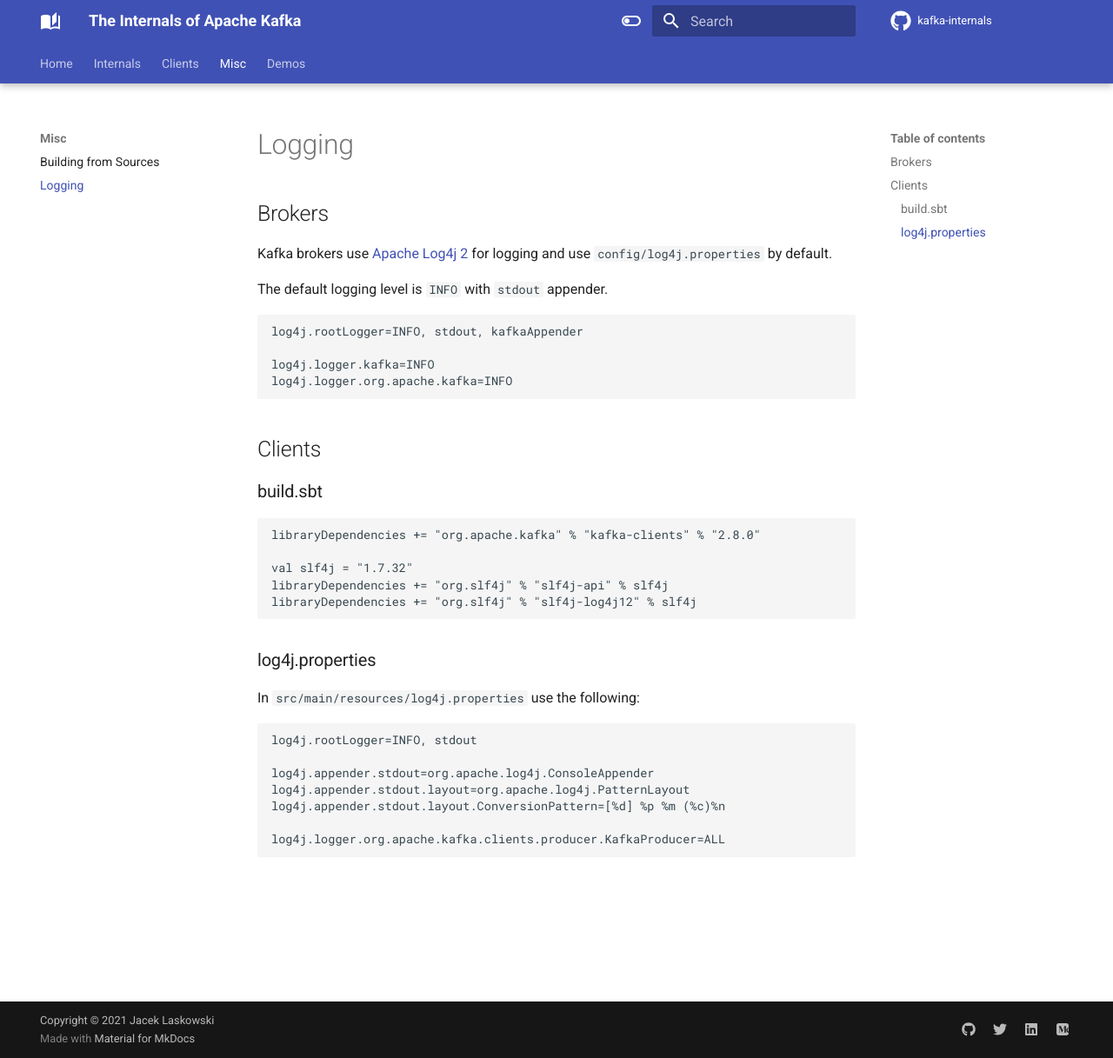
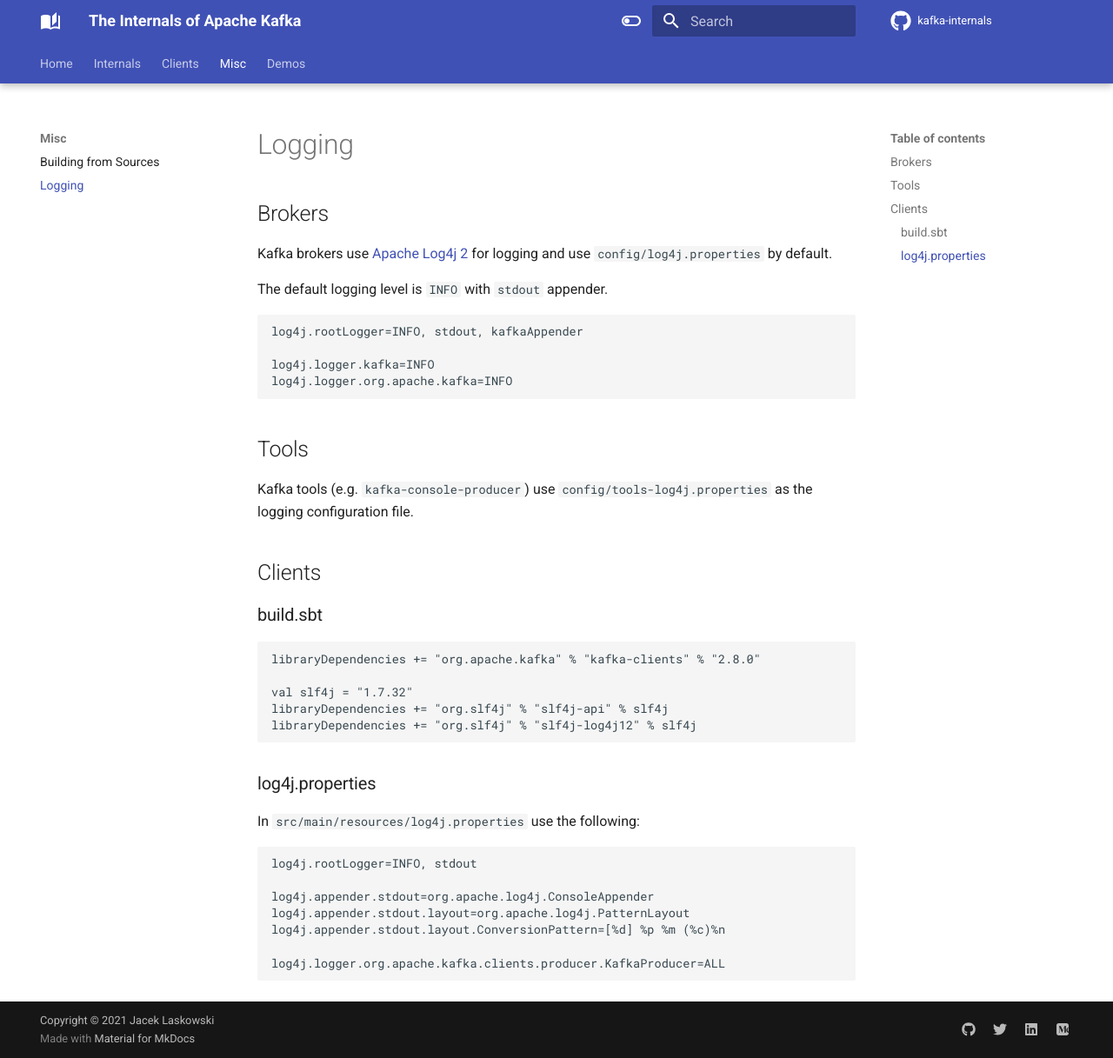
Before and after one commit to japila-books/kafka-internals, an MkDocs documentation site: the page built from docs/logging.md, in a window 1280 px wide and 1217 px high. Shown: the whole window at 87% size. Built offline with MkDocs 1.6.1 and Material for MkDocs 9.7.7, drawn with Linux system fonts in a browser that asks for light colours; comment, search, counter and statistics services are not loaded.

Commit message:
Sender and Logging

````diff
--- a/docs/logging.md
+++ b/docs/logging.md
@@ -12,6 +12,10 @@ log4j.rootLogger=INFO, stdout, kafkaAppender
 log4j.logger.kafka=INFO
 log4j.logger.org.apache.kafka=INFO
 ```
+
+## Tools
+
+Kafka tools (e.g. `kafka-console-producer`) use `config/tools-log4j.properties` as the logging configuration file.
 
 ## Clients
 
````
Also changed, not shown: docs/clients/producer/Sender.md (+23 -1 lines).
